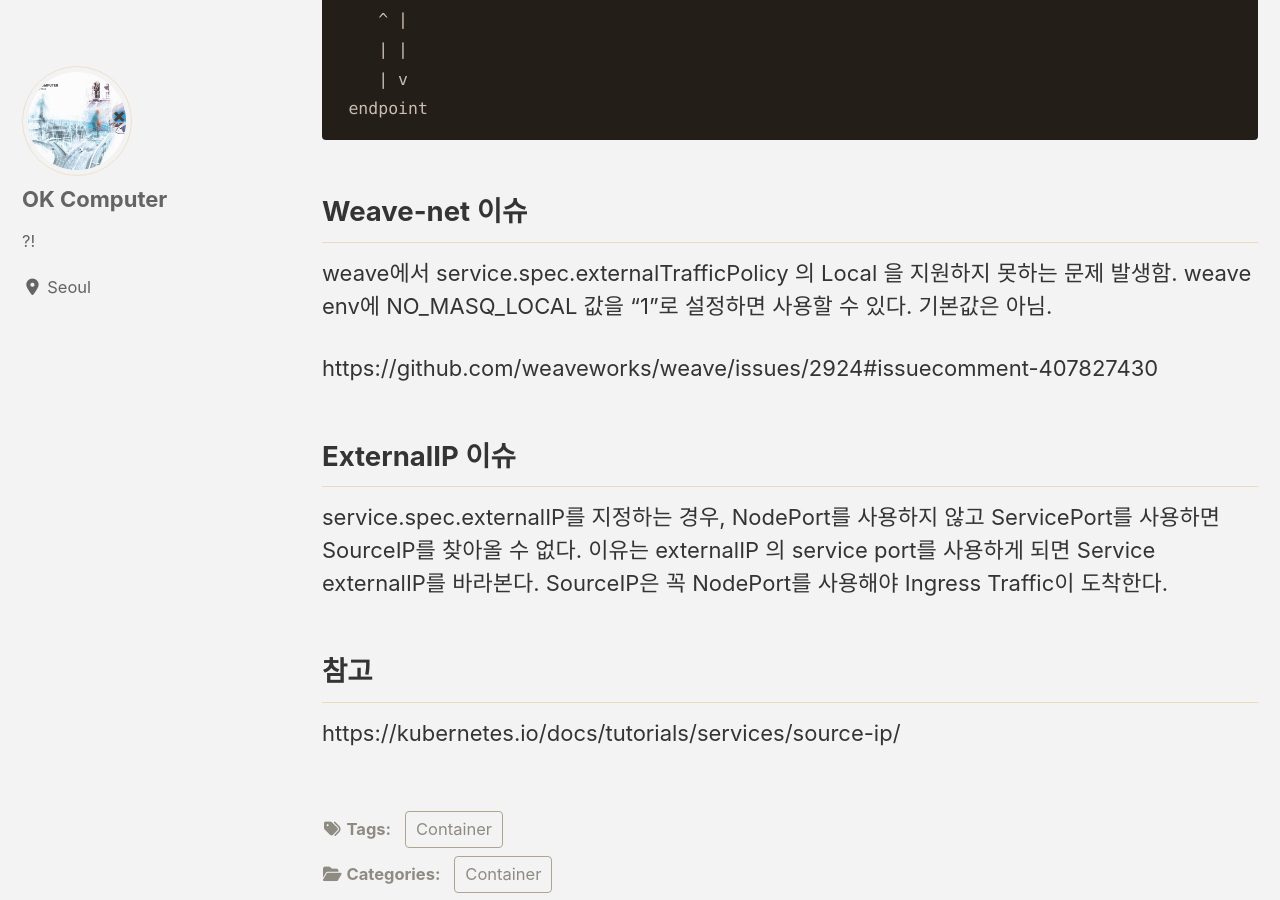
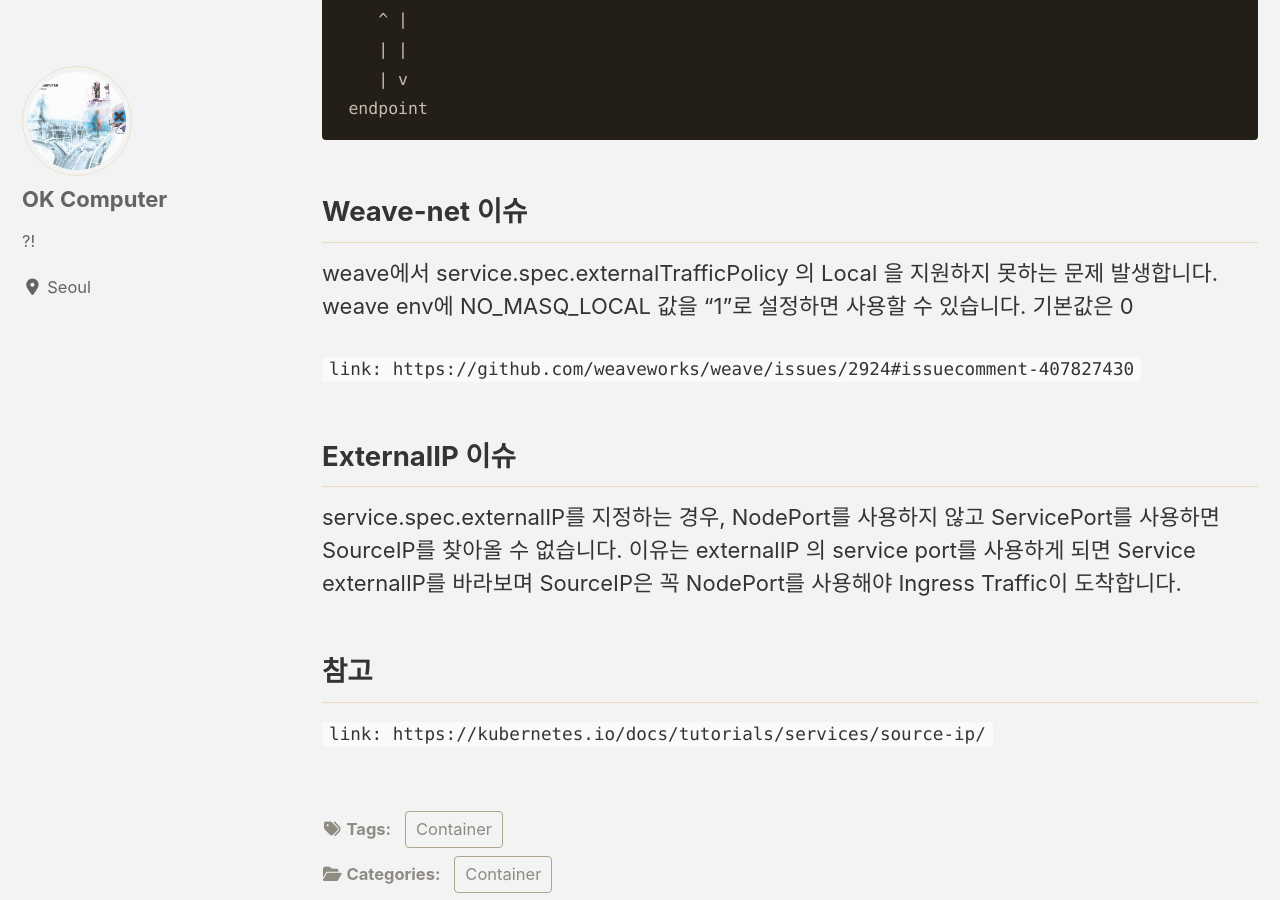
Before and after one commit to ok-cp/ok-cp.github.io, a Jekyll site: the page built from _posts/2020-06-18-k8s-sourceip.md, in a window 1280 px wide and 900 px high, scrolled down 1560 px. Built offline with Jekyll 4.4.1, drawn with Linux system fonts in a browser that asks for light colours; cached includes are drawn as plain includes; nearby versions of some CDN libraries.

Commit message:
k8s-soureip

````diff
--- a/_posts/2020-06-18-k8s-sourceip.md
+++ b/_posts/2020-06-18-k8s-sourceip.md
@@ -53,12 +53,13 @@ node1은 패킷을 올바른 source IP로 엔드 포인트로 라우팅합니다
 ```
 
 ## Weave-net 이슈
-weave에서 service.spec.externalTrafficPolicy 의 Local 을 지원하지 못하는 문제 발생함. weave env에 NO_MASQ_LOCAL  값을 “1”로 설정하면 사용할 수 있다. 기본값은 아님.
+weave에서 service.spec.externalTrafficPolicy 의 Local 을 지원하지 못하는 문제 발생합니다. weave env에 NO_MASQ_LOCAL  값을 “1”로 설정하면 사용할 수 있습니다. 기본값은 0
 
-https://github.com/weaveworks/weave/issues/2924#issuecomment-407827430
+`link: https://github.com/weaveworks/weave/issues/2924#issuecomment-407827430`
 
 ## ExternalIP 이슈
-service.spec.externalIP를 지정하는 경우, NodePort를 사용하지 않고 ServicePort를 사용하면 SourceIP를 찾아올 수 없다. 이유는 externalIP 의 service port를 사용하게 되면 Service externalIP를 바라본다. SourceIP은 꼭 NodePort를 사용해야 Ingress Traffic이 도착한다.
+service.spec.externalIP를 지정하는 경우, NodePort를 사용하지 않고 ServicePort를 사용하면 SourceIP를 찾아올 수 없습니다. 이유는 externalIP 의 service port를 사용하게 되면 Service externalIP를 바라보며 SourceIP은 꼭 NodePort를 사용해야 Ingress Traffic이 도착합니다.
 
 ## 참고
-https://kubernetes.io/docs/tutorials/services/source-ip/
+
+`link: https://kubernetes.io/docs/tutorials/services/source-ip/`
````
